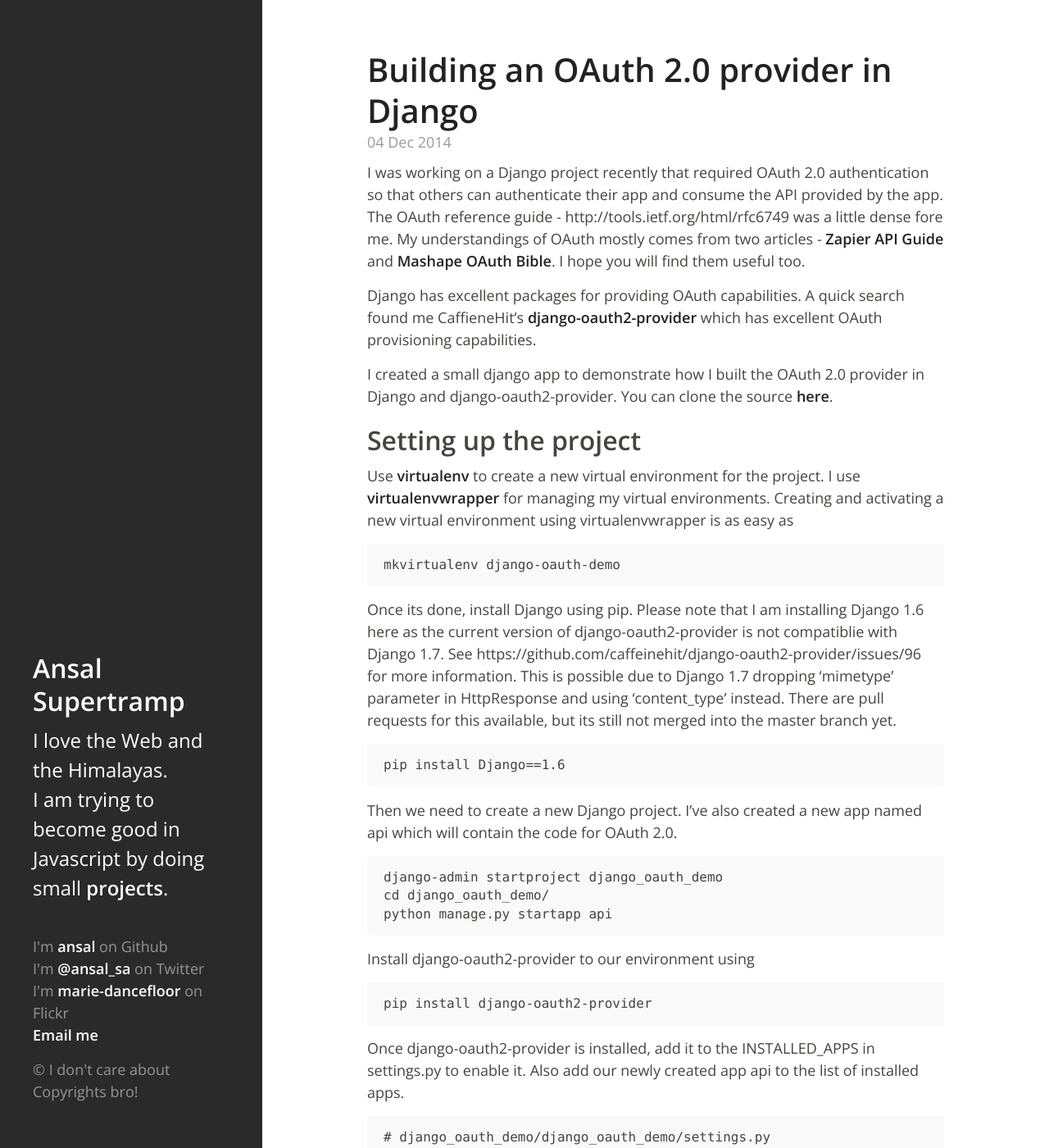
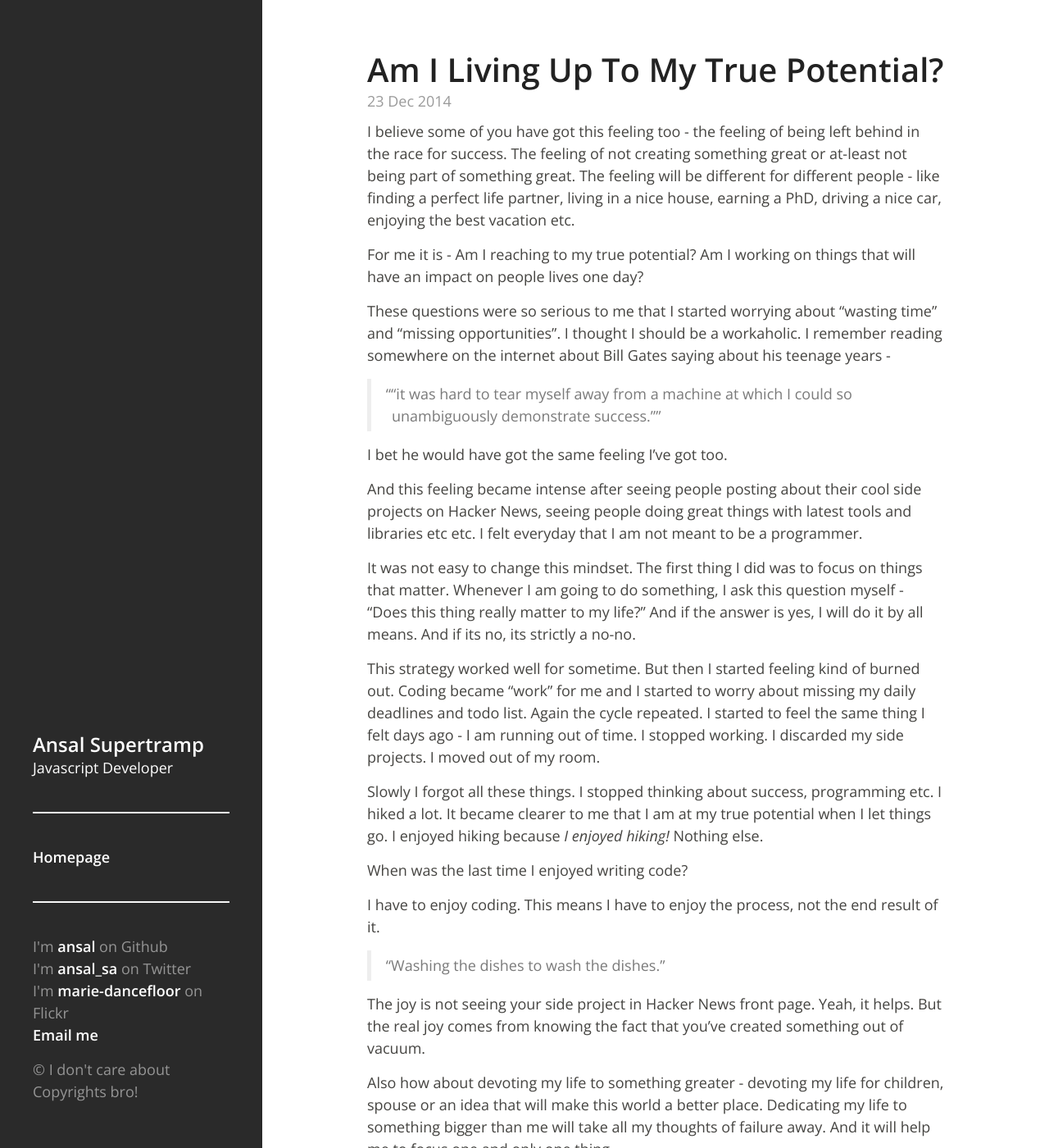
Before and after one commit to ansal/ansal.github.io, a Jekyll site: the page built from index.html, in a window 1280 px wide and 1400 px high. Shown: the whole window at 82% size. Built offline with Jekyll 4.4.1, drawn with Linux system fonts in a browser that asks for light colours; Markdown is read by kramdown in place of the engine named in the settings; the list of posts is cut into pages by our own code; some of the changed text lies outside the part shown.

Commit message:
Am I Living Up To My True Potential

```diff
--- a/_config.yml
+++ b/_config.yml
@@ -1,7 +1,7 @@
 title:        'Ansal Supertramp'
 tagline:      'Ansal Supertramp'
-description:  'I love the Web and the Himalayas.'
-url:          http://andhyde.com
+description:  'Javascript Developer'
+url:          http://blog.ansals.me
 markdown:     rdiscount
 permalink:    pretty
 pygments:     true
--- a/_layouts/default.html
+++ b/_layouts/default.html
@@ -7,19 +7,26 @@
 
     <header class="masthead">
       <div class="masthead-inner">
-        <h2><a href="/">{{ site.title }}</a></h2>
-        <p class="lead">
-          {{ site.description }} <br>
-          I am trying to become good in Javascript by doing small <a href="http://learnjsbydoingprojects.tumblr.com/">projects</a>.
+        <h3 class="lead"><a href="/">{{ site.title }}</a></h3>
+        <p>
+          {{ site.description }}
         </p>
+
+        <hr>
 
         <div class="colophon">
           <ul class="colophon-links">
             <li>
+              <a href="http://ansals.me">Homepage</a>
+            </li>
+            <li>
+              <hr>
+            </li>
+            <li>
               I'm <a href="https://github.com/ansal">ansal</a> on Github
             </li>
             <li>
-              I'm <a href="https://twitter.com/ansal_sa">@ansal_sa</a> on Twitter
+              I'm <a href="https://twitter.com/ansal_sa">ansal_sa</a> on Twitter
             </li>
             <li>
               I'm <a href="http://www.flickr.com/photos/marie-dancefloor/">marie-dancefloor</a> on Flickr
--- /dev/null
+++ b/_posts/2014-12-23-am-i-living-up-to-my-true-potential.markdown
@@ -0,0 +1,35 @@
+---
+layout: post
+title:  "Am I Living Up To My True Potential?"
+date:   2014-12-23 12:42:00
+---
+
+I believe some of you have got this feeling too -  the feeling of being left behind in the race for success. The feeling of not creating something great or at-least not being part of something great. The feeling will be different for different people - like finding a perfect life partner, living in a nice house, earning a PhD, driving a nice car, enjoying the best vacation etc.
+
+For me it is - Am I reaching to my true potential? Am I working on things that will have an impact on people lives one day?
+
+These questions were so serious to me that I started worrying about "wasting time" and "missing opportunities". I thought I should be a workaholic. I remember reading somewhere on the internet about Bill Gates saying about his teenage years -
+
+> "it was hard to tear myself away from a machine at which I could so unambiguously demonstrate success.”
+
+I bet he would have got the same feeling I've got too.
+
+And this feeling became intense after seeing people posting about their cool side projects on Hacker News, seeing people doing great things with latest tools and libraries etc etc. I felt everyday that I am not meant to be a programmer.
+
+It was not easy to change this mindset. The first thing I did was to focus on things that matter. Whenever I am going to do something, I ask this question myself - "Does this thing really matter to my life?" And if the answer is yes, I will do it by all means. And if its no, its strictly a no-no.
+
+This strategy worked well for sometime. But then I started feeling kind of burned out. Coding became "work" for me and I started to worry about missing my daily deadlines and todo list. Again the cycle repeated. I started to feel the same thing I felt days ago - I am running out of time. I stopped working. I discarded my side projects. I moved out of my room.
+
+Slowly I forgot all these things. I stopped thinking about success, programming etc. I hiked a lot. It became clearer to me that I am at my true potential when I let things go. I enjoyed hiking because *I enjoyed hiking!* Nothing else.
+
+When was the last time I enjoyed writing code?
+
+I have to enjoy coding. This means I have to enjoy the process, not the end result of it.
+
+> Washing the dishes to wash the dishes.
+
+The joy is not seeing your side project in Hacker News front page. Yeah, it helps. But the real joy comes from knowing the fact that you've created something out of vacuum.
+
+Also how about devoting my life to something greater - devoting my life for children, spouse or an idea that will make this world a better place. Dedicating my life to something bigger than me will take all my thoughts of failure away. And it will help me to focus one and only one thing.
+
+I am not saying that these ideas will work for everyone. But these two things - enjoying the craft and dedicating your life to something bigger than you - are helping me tremendously.
--- a/_posts/2014-12-4-building-an-oauth2-provider-in-django.markdown
+++ b/_posts/2014-12-4-building-an-oauth2-provider-in-django.markdown
@@ -146,5 +146,3 @@
     {"user": "apitester"}
 
 And thats it! I hope this small example will help you get started with building OAuth2.0 providers in Django. The type of authentication we used here is called [OAuth 2 (two-legged)](https://github.com/Mashape/mashape-oauth/blob/master/FLOWS.md#oauth-2-two-legged). You can find many more types in Mashape's OAuth bible.
-
-If you run into any problems while following this article, please give me a [tweet](https://twitter.com/ansal_sa) or write to [me](mailto:ansal@bssatech.com).
```
Also changed, not shown: _layouts/post.html (+7 -0 lines), README.md.
